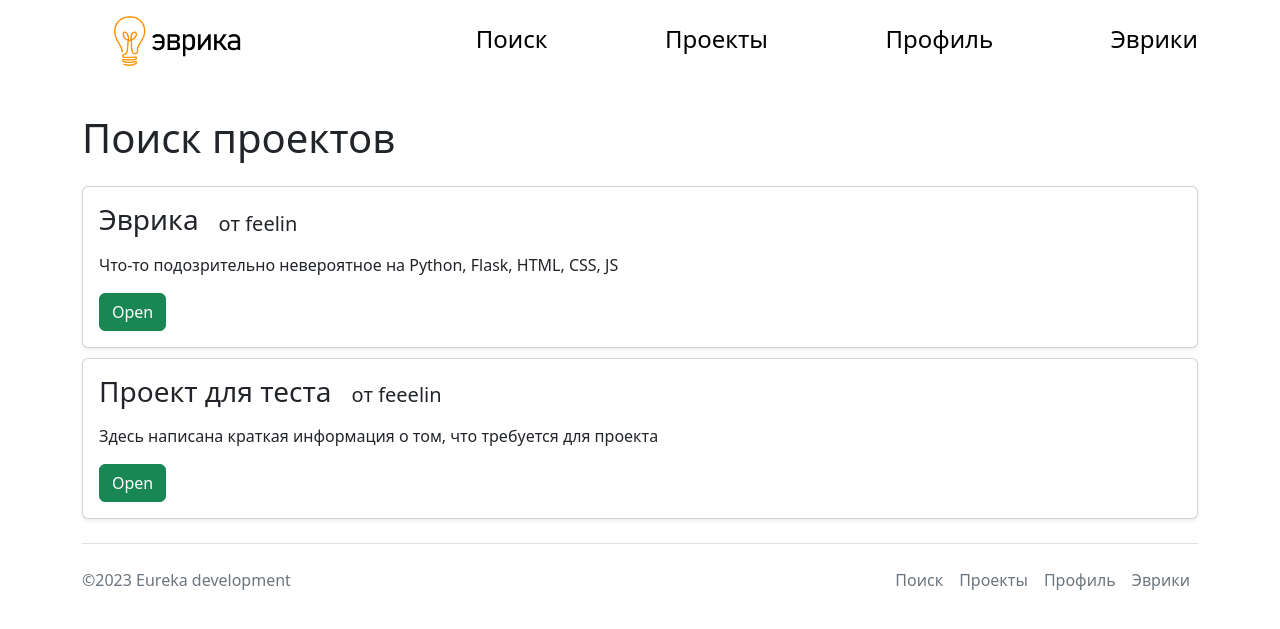
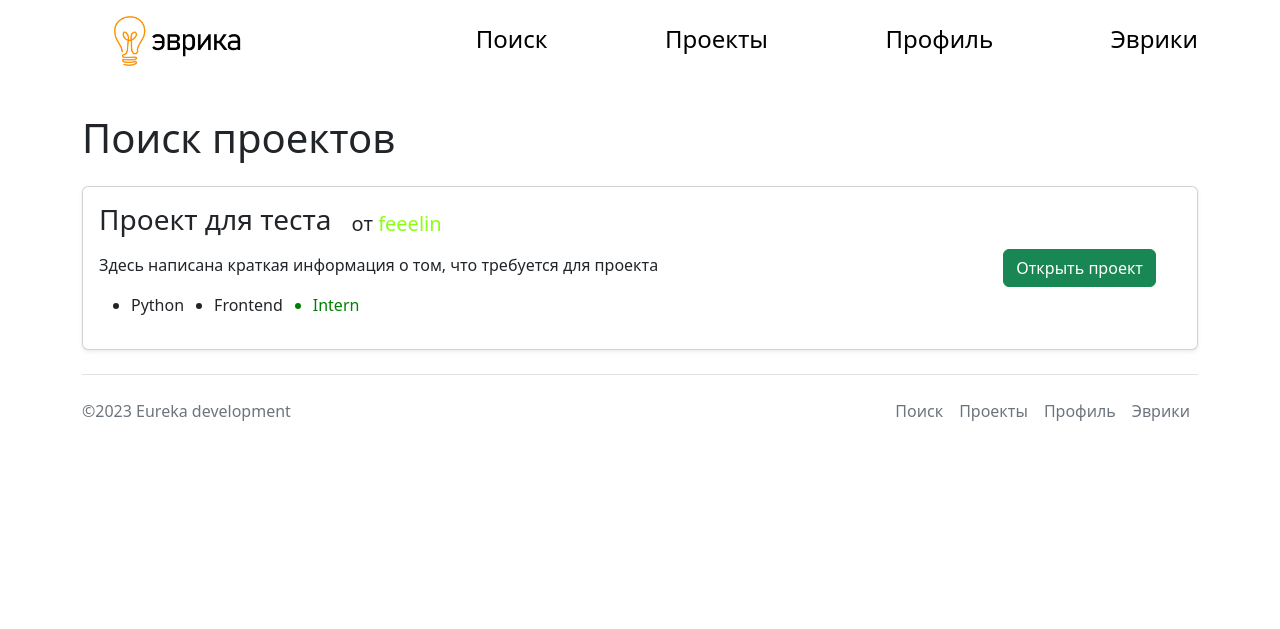
Before and after one commit to feeelin/eureka, a Flask app: page /search in a window 1280 px wide. Shown: the top 629 px of the page. Run offline with Flask 3, Linux system fonts and the light colour scheme; a user stored in the database is signed in; data comes from the database, SQL or seed files in the repository; both versions use the stored data as it was after the commit.

Commit message:
The search page update
Was updated:
- View of project cards on the search page
- DIsplaying projects on the search  page (was added displaying of frontend projects and current user's projects now not displaying)

Was added:
- Displaying of project technologies on the project card
- Displaying of project level on the project card
- The link to the founder's profile on the project card
- Small frontend changes

```diff
--- a/main.py
+++ b/main.py
@@ -108,13 +108,19 @@ def main():
 @login_required
 def search():
     projects = db.session.query(Project).filter_by(back_language=current_user.main_language).all()
+
+    if current_user.main_language == 'JavaScript':
+        frontend = db.session.query(Project).filter_by(front_language=1).all()
+        for project in frontend:
+            projects.append(project)
+
     id = [i.founder_id for i in projects]
 
     founders = []
     for i in id:
         founders.append(db.session.query(User).filter_by(id=i).first())
 
-    return render_template('search.html', title='Поиск', projects=projects, founders=founders)
+    return render_template('search.html', title='Поиск', projects=projects, founders=founders, current_user=current_user, ids=id)
 
 
 # функция projects отслеживает url '/projects' и при запросе формирует все проекты пользователя, подставляя
--- a/templates/search.html
+++ b/templates/search.html
@@ -2,20 +2,38 @@
 
 {%block body%}
 <h1 class='py-3'>Поиск проектов</h1>
+{% if projects %}
 {% for el in projects %}
+{% if el.founder_id != current_user.id %}
 <div class="col">
 <div class="card shadow-sm" style="margin-bottom: 10px">
-<div class="card-body">
-    <div class="card-title">
-        <h3 class="card-text" style='text-align: left'>{{el.title}}</h3>
-        <p style="margin-left: 20px; font-size: 20px; margin-top:auto; margin-bottom: auto">от {{ founders[projects.index(el)] }}</p>
-    </div>
+<div class="card-body" style='display: flex'>
+<div class="card-text">
+<div class="card-title">
+<h3 class="card-text" style='text-align: left'>{{el.title}}</h3>
+<p style="margin-left: 20px; font-size: 20px; margin-top:auto;
+margin-bottom: auto">от <a href="profile/{{ids[projects.index(el)]}}" style='text-decoration: none'>{{ founders[projects.index(el)] }}</a></p>
+</div>
 <p>{{el.intro}}</p>
+<ul style='display: flex'>
+  <li>{{el.back_language}}</li>
+  {% if el.front_language %}<li style='margin-left: 30px'>Frontend</li>{% endif %}
+  {%if el.level == current_user.level%}
+  <li style='margin-left: 30px; color: green'>{{ el.level }}</li>
+  {% else %}
+  <li style='margin-left: 30px; color: red'>{{ el.level }}</li>
+  {%endif%}
+</ul>
+</div>
 <div class="proj_search_open">
-<a href='/projects/{{el.id}}' class="btn btn-success" style='margin-right: 5px'>Open</a>
+<a href='/projects/{{el.id}}' class="btn btn-success" style='margin-right: 5px'>Открыть проект</a>
 </div>
 </div>
 </div>
 </div>
+{% endif %}
 {%endfor%}
+{% else %}
+<p>Здесь удивительно пусто</p>
+{% endif %}
 {%endblock%}
```
Also changed, not shown: instance/eureka.db.
